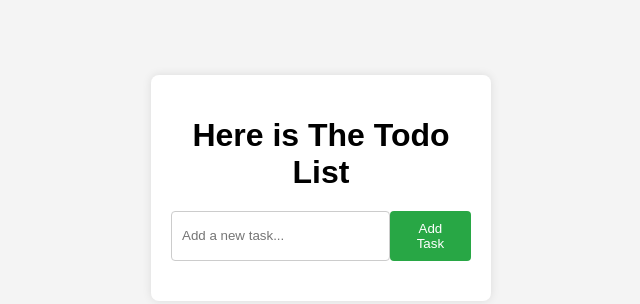
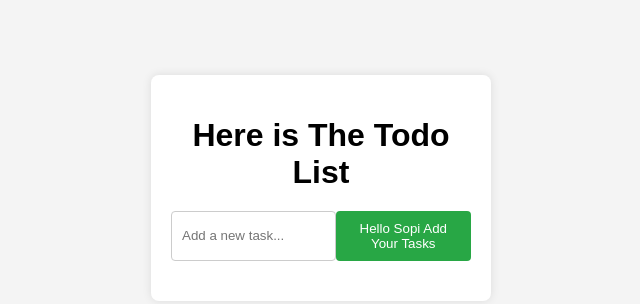
Before and after one commit to Chandru-078/3rd-Todo-List, a plain HTML site: page index.html in a window 1280 px wide. Shown: the part 212-516 px from the top of the page, without its empty margins (319-959 px from the left). Drawn offline with Linux system fonts and the light colour scheme.

Commit message:
Add files via upload

```diff
--- a/index.html
+++ b/index.html
@@ -13,7 +13,7 @@
     <h1>Here is The Todo List</h1>
     <div class="input-section">
       <input type="text" id="taskInput" placeholder="Add a new task...">
-      <button id="addTaskBtn">Add Task </button>
+      <button id="addTaskBtn">Hello Sopi Add Your Tasks </button>
     </div>
 
     <ul id="taskList"></ul>
```
